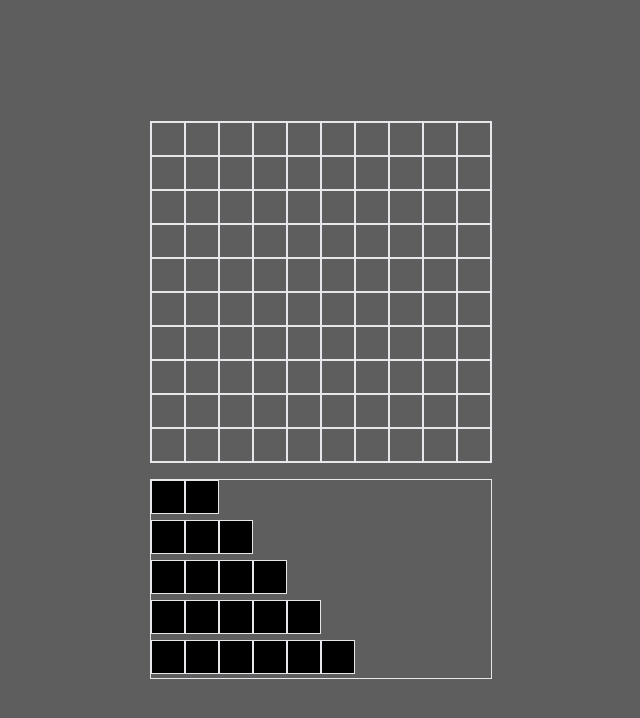
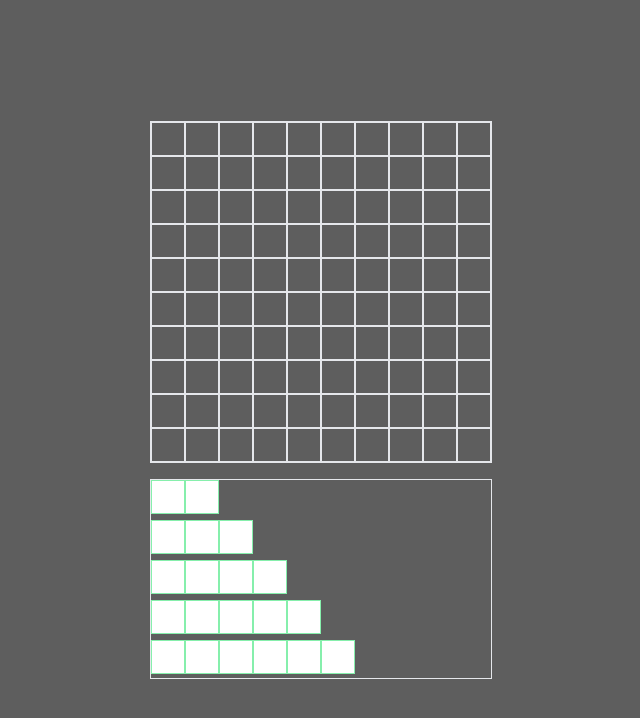
Before and after one commit to PrassesKhadka/Project-BattleShip, a Next.js app in the folder battleship/: page / in a window 1280 px wide. Shown: the top 718 px of the page, without its empty margins (319-959 px from the left). Built offline with nearby package versions, Linux system fonts and the light colour scheme.

Commit message:
Logic: player turn logic updated

```diff
--- a/battleship/app/components/main_component/Start.tsx
+++ b/battleship/app/components/main_component/Start.tsx
@@ -46,7 +46,7 @@ const Start = ({ player, board, setStart }: Props) => {
 			if (result) {
 				setState((prev) => !prev);
 			}
-			console.log(player.getIsTurn());
+			// console.log(player.getIsTurn());
 		}
 	}
 
@@ -78,14 +78,17 @@ const Start = ({ player, board, setStart }: Props) => {
 							{aship.map((ship: IreturnShip, i) => (
 								<div
 									onMouseEnter={() => (dragIndex.current = i)}
-									className="p-4 border bg-black inline-block"></div>
+									className="p-4 border bg-white border-green-300 inline-block"></div>
 							))}
 						</div>
 					))
 				) : (
 					<div className="flex justify-center items-center">
 						<button
-							onClick={() => setStart(true)}
+							onClick={() => {
+								setStart(true);
+								player.toggleIsTurn();
+							}}
 							className="inline-block hover:cursor-pointer hover:bg-green-600 p-2 bg-green-500 mt-[20%] rounded-md text-white">
 							Start
 						</button>
```
